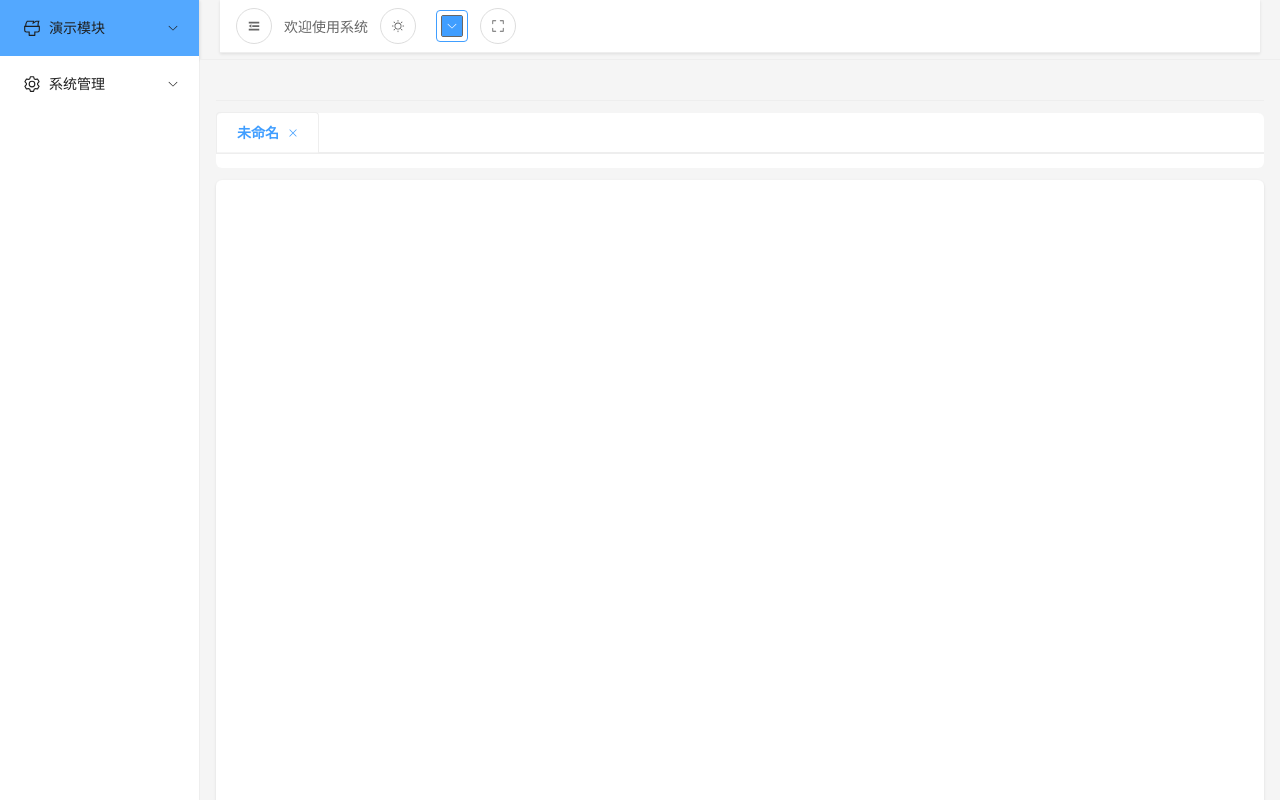
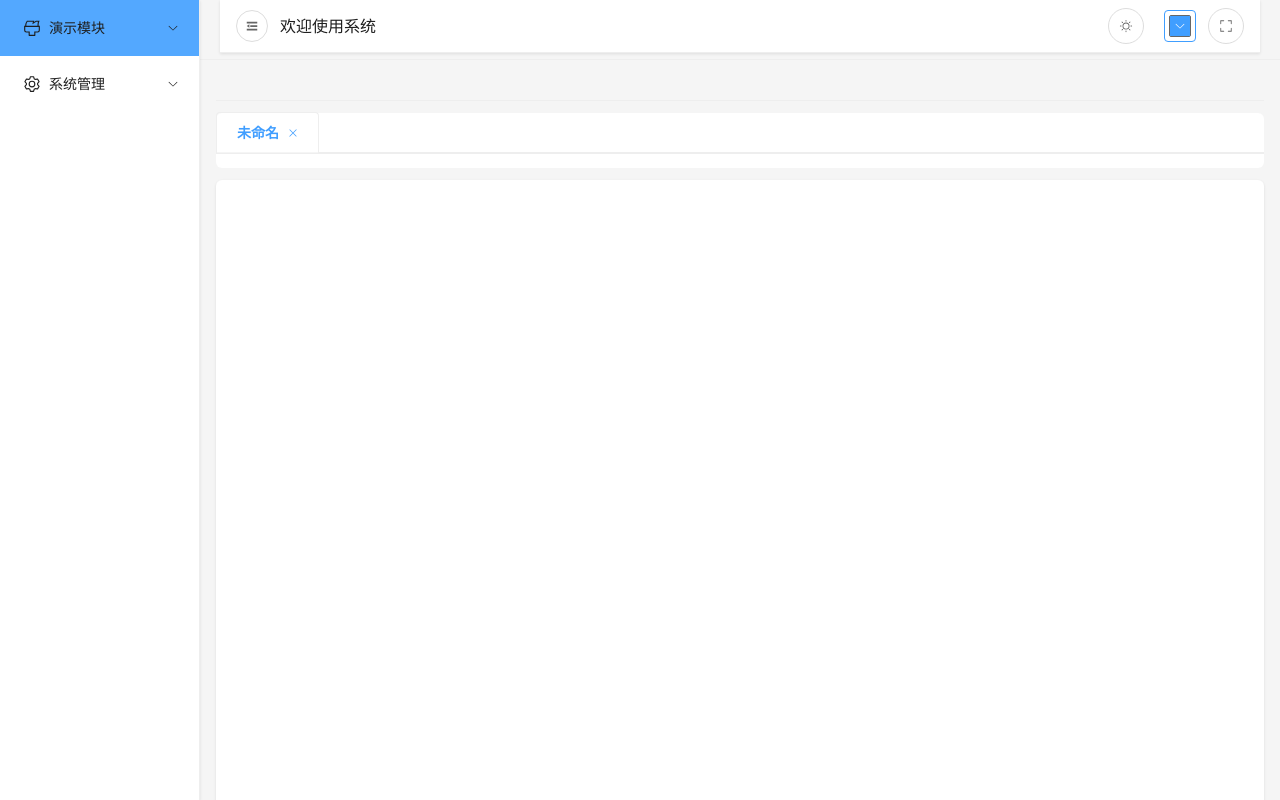
Before and after one commit to huarong290/vue3-vite-admin, a Vue app: page / in a window 1280 px wide. Built offline with nearby package versions, Linux system fonts and the light colour scheme.

Commit message:
feat(header): 头部按钮部分调整

```diff
--- a/src/components/layout/AppHeader.vue
+++ b/src/components/layout/AppHeader.vue
@@ -1,33 +1,49 @@
 <!--src/components/layout/AppHeader.vue-->
 <template>
   <div class="header">
-
-    <!-- 右侧操作区 -->
-    <div class="header-right">
-      <!--  按钮图标根据折叠状态切换 -->
+    <!-- 左侧：折叠按钮 + 系统标题 -->
+    <!-- 按钮图标根据折叠状态切换 菜单折叠按钮：加上 Tooltip -->
+    <div class="header-left">
+      <el-tooltip
+          :content="isCollapse ? '展开菜单' : '收起菜单'"
+          placement="bottom"
+      >
         <el-button
             class="menu-toggle"
             :icon="isCollapse ? Expand : Fold"
             circle
             @click="$emit('toggle-menu')"
         />
-      <span>欢迎使用系统</span>
-      <!-- 主题切换按钮 -->
-      <!-- 主题切换按钮：使用 Element Plus 官方图标 -->
+      </el-tooltip>
+      <span class="system-title">欢迎使用系统</span>
+    </div>
+    <!-- 右侧操作区 -->
+    <div class="header-right">
+      <!-- 主题切换按钮：使用 Element Plus 官方图标 + Tooltip -->
+      <el-tooltip
+          :content="themeStore.mode === 'light' ? '切换到暗黑模式' : '切换到明亮模式'"
+          placement="bottom"
+      >
         <el-button @click="toggleTheme" circle>
           <el-icon>
             <component :is="themeStore.mode === 'light' ? Sunny : Moon" />
           </el-icon>
         </el-button>
+      </el-tooltip>
 
       <!--颜色选择器 -->
       <el-color-picker v-model="themeStore.primaryColor" @change="themeStore.setPrimaryColor" />
-      <!--  全屏按钮：使用 Element Plus 官方图标 -->
+      <!-- 全屏按钮：使用 Element Plus 官方图标 加上 Tooltip -->
+      <el-tooltip
+          :content="isFullscreen ? '退出全屏' : '进入全屏'"
+          placement="bottom"
+      >
         <el-button @click="toggleFullscreen" circle>
           <el-icon>
             <component :is="isFullscreen ? Close : FullScreen" />
           </el-icon>
         </el-button>
+      </el-tooltip>
     </div>
   </div>
 </template>
@@ -62,16 +78,4 @@ function toggleFullscreen() {
 
 <style scoped lang="scss">
 /* AppHeader.vue scoped 样式 */
-/* 局部样式：只负责移动端菜单按钮显示逻辑 */
-.header {
-  .menu-toggle {
-    display: none;
-  }
-
-  @media screen and (max-width: 768px) {
-    .menu-toggle {
-      display: inline-flex; // 移动端显示菜单按钮
-    }
-  }
-}
 </style>
--- a/src/styles/components/_header.scss
+++ b/src/styles/components/_header.scss
@@ -18,16 +18,20 @@
   transition:
     background-color 0.3s ease,
     border-color 0.3s ease;
-
   .menu-toggle {
-    display: none; // 默认隐藏，移动端在 scoped 样式里显示
+    display: inline-flex;
   }
-
-  .header-right {
+  .header-left {
     display: flex;
     align-items: center;
     gap: var(--spacing-3);
+  }
+  .header-right {
+    display: flex;
 
+    align-items: center;
+    gap: var(--spacing-3);
+    margin-left: auto; // 让右侧按钮组自动靠右
     span {
       font-size: var(--font-size-sm);
       color: var(--color-text-secondary); //  跟随 light/dark 模式
--- a/src/styles/components/_layout.scss
+++ b/src/styles/components/_layout.scss
@@ -14,13 +14,13 @@
 
 // 2.侧边栏基础样式
 .layout-aside {
-  /*  新增：侧边栏渐变背景 */
-  background: linear-gradient(
-    180deg,
-    var(--color-aside-gradient) 0%,
-    var(--color-bg-container) 100%
-  );
-
+  ///*  新增：侧边栏渐变背景 */
+  //background: linear-gradient(
+  //  180deg,
+  //  var(--color-aside-gradient) 0%,
+  //  var(--color-bg-container) 100%
+  //);
+  background: var(--color-bg-container);
   border-right: 1px solid var(--color-border-light);
   transition:
     width 0.3s ease,
@@ -30,7 +30,7 @@
   height: 100vh;
   overflow: hidden;
   z-index: var(--zindex-sidebar);
-
+  position: relative; // 确保层级正确
   /* 自定义滚动条样式 */
   &::-webkit-scrollbar {
     width: 6px;
```
Lines whose indentation alone changed are shown as unchanged.
